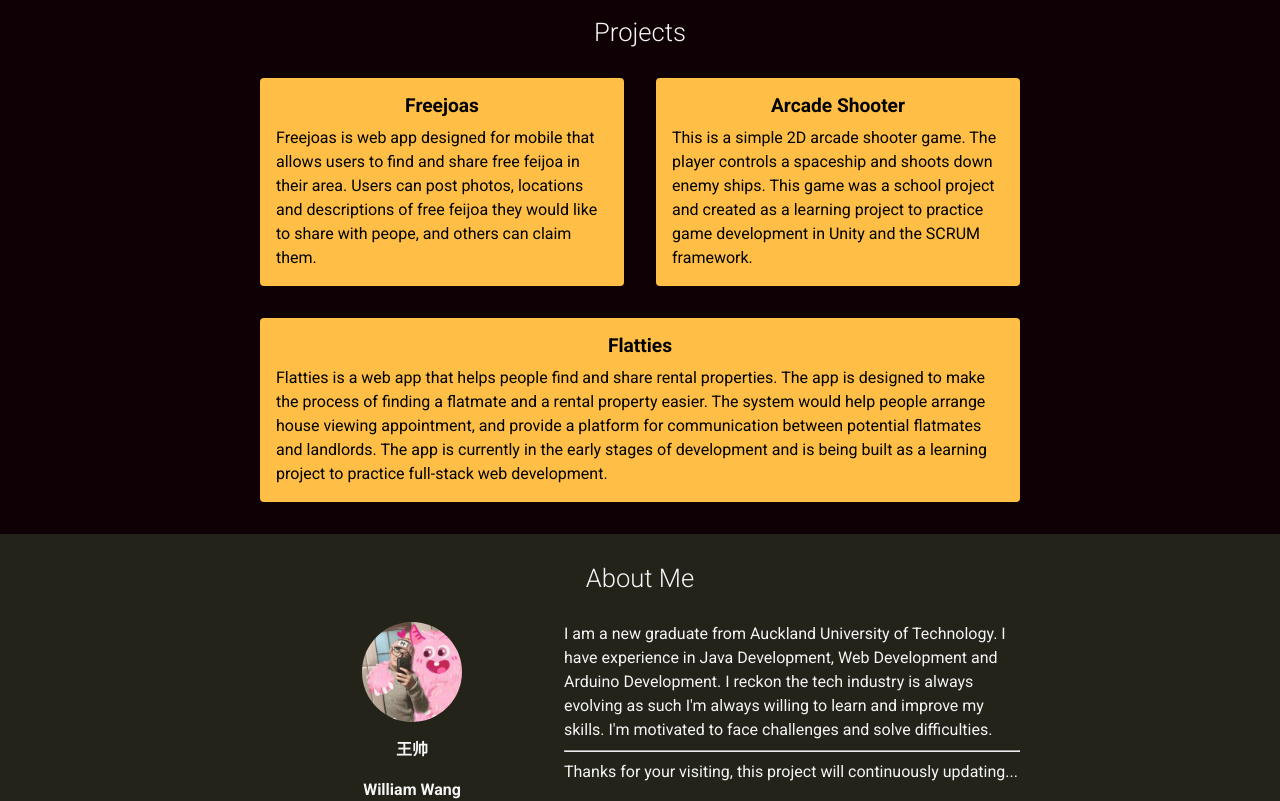
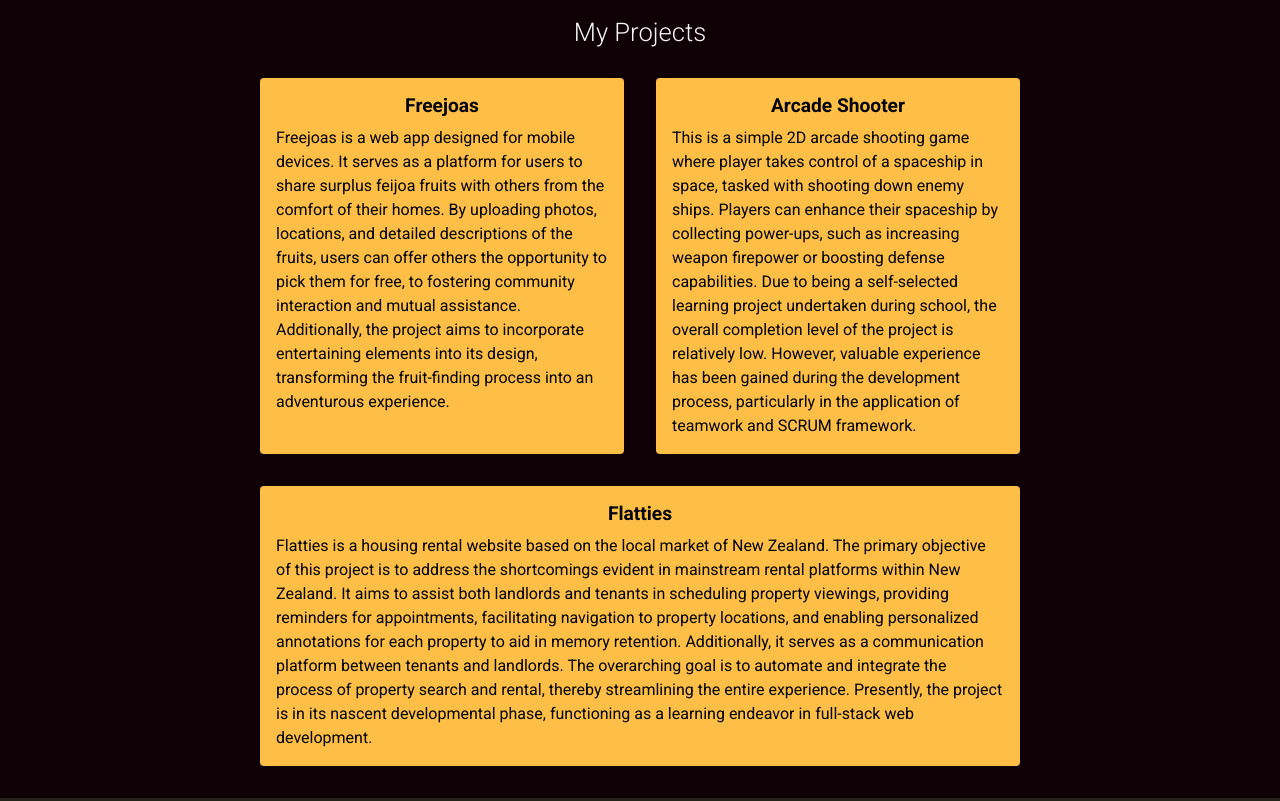
Before and after one commit to wsking233/Profile-Page, a React (Create React App) app in the folder william-profile/: page / in a window 1280 px wide. Shown: the part 1080-1881 px from the top of the page. Built offline with nearby package versions, Linux system fonts and the light colour scheme.

Commit message:
update statement and translation

```diff
--- a/william-profile/src/assets/datas/ProjectData.json
+++ b/william-profile/src/assets/datas/ProjectData.json
@@ -3,7 +3,7 @@
         {
             "title": "Freejoas",
             "status": "In progress",
-            "description": "Freejoas is web app designed for mobile that allows users to find and share free feijoa in their area. Users can post photos, locations and descriptions of free feijoa they would like to share with peope, and others can claim them.",
+            "description": "Freejoas is a web app designed for mobile devices. It serves as a platform for users to share surplus feijoa fruits with others from the comfort of their homes. By uploading photos, locations, and detailed descriptions of the fruits, users can offer others the opportunity to pick them for free, to fostering community interaction and mutual assistance. Additionally, the project aims to incorporate entertaining elements into its design, transforming the fruit-finding process into an adventurous experience.",
             "tech": [
                 "React",
                 "JavaScript",
@@ -16,7 +16,7 @@
         {
             "title": "Arcade Shooter",
             "status": "Completed",
-            "description": "This is a simple 2D arcade shooter game. The player controls a spaceship and shoots down enemy ships. This game was a school project and created as a learning project to practice game development in Unity and the SCRUM framework.",
+            "description": "This is a simple 2D arcade shooting game where player takes control of a spaceship in space, tasked with shooting down enemy ships. Players can enhance their spaceship by collecting power-ups, such as increasing weapon firepower or boosting defense capabilities. Due to being a self-selected learning project undertaken during school, the overall completion level of the project is relatively low. However, valuable experience has been gained during the development process, particularly in the application of teamwork and SCRUM framework.",
             "tech": [
                 "Unity 2D",
                 "C#"
@@ -25,7 +25,7 @@
         {
             "title": "Flatties",
             "status": "In progress",
-            "description": "Flatties is a web app that helps people find and share rental properties. The app is designed to make the process of finding a flatmate and a rental property easier. The system would help people arrange house viewing appointment, and provide a platform for communication between potential flatmates and landlords. The app is currently in the early stages of development and is being built as a learning project to practice full-stack web development.",
+            "description": "Flatties is a housing rental website based on the local market of New Zealand. The primary objective of this project is to address the shortcomings evident in mainstream rental platforms within New Zealand. It aims to assist both landlords and tenants in scheduling property viewings, providing reminders for appointments, facilitating navigation to property locations, and enabling personalized annotations for each property to aid in memory retention. Additionally, it serves as a communication platform between tenants and landlords. The overarching goal is to automate and integrate the process of property search and rental, thereby streamlining the entire experience. Presently, the project is in its nascent developmental phase, functioning as a learning endeavor in full-stack web development.",
             "tech": [
                 "React",
                 "TypeScript",
@@ -33,15 +33,16 @@
                 "Express",
                 "MongoDB",
                 "Axios",
-                "Material UI"
+                "Material UI",
+                "SCRUM"
             ]
         }
     ],
     "zh": [
         {
             "title": "Freejoas",
-            "status": "In progress",
-            "description": "Freejoas is web app designed for mobile that allows users to find and share free feijoa in their area. Users can post photos, locations and descriptions of free feijoa they would like to share with peope, and others can claim them.",
+            "status": "项目开发中",
+            "description": "Freejoas 是专为移动设备设计的Web App。它提供了一个平台，让用户在家中有富余的斐济果时可以与他人共享。用户可以通过发布斐济果的照片、位置和详细描述，向其他人免费提供采摘的机会以促进社区之间的交流与互助。另外，该项目还在寻求娱乐性的设计，让寻找斐济果的过程更像是一场冒险。",
             "tech": [
                 "React",
                 "JavaScript",
@@ -53,17 +54,18 @@
         },
         {
             "title": "Arcade Shooter",
-            "status": "Completed",
-            "description": "This is a simple 2D arcade shooter game. The player controls a spaceship and shoots down enemy ships. This game was a school project and created as a learning project to practice game development in Unity and SCRUM framework.",
+            "status": "项目已结束",
+            "description": "这是一款简易的 2D 街机射击游戏，玩家扮演一名宇宙飞船的驾驶员，任务是击落敌方飞船。玩家可以通过收集道具来增强自己的飞船，比如获取不同的武器或者防御护盾。由于该项目是在校期间进行的自主选题学习项目，整体完成度较低，但在开发过程中积累了宝贵的经验，尤其是在团队合作和SCRUM框架的应用方面。",
             "tech": [
                 "Unity 2D",
-                "C#"
+                "C#",
+                "SCRUM"
             ]
         },
         {
             "title": "Flatties",
             "status": "In progress",
-            "description": "Flatties is a web app that helps people find and share rental properties. The app is designed to make the process of finding a flatmate and a rental property easier. The system would help people arrange house viewing appointment, and provide a platform for communication between potential flatmates and landlords. The app is currently in the early stages of development and is being built as a learning project to practice full-stack web development.",
+            "description": "Flatties 是一款基于新西兰本地市场的找房租房网站。该项目的主要目标是解决新西兰本地主流租房网站存在的不足之处。其旨在协助房东和房客安排房产看房时间、提供看房提醒、导航至房产地址，并为每个房产提供个性化备注以便记忆。此外，该项目还为潜在室友和房东之间的沟通提供平台。总体目标是实现找房租房过程的自动化和一体化，从而简化整个体验。目前，该项目处于早期开发阶段，作为一个全栈 Web 开发的学习项目。",
             "tech": [
                 "React",
                 "TypeScript",
--- a/william-profile/src/assets/languages/translations.json
+++ b/william-profile/src/assets/languages/translations.json
@@ -14,7 +14,7 @@
     "my_projects": "My Projects",
 
     "about_me": "About Me",
-    "about_me_content": "I am a new graduate from Auckland University of Technology. I have experience in Java Development, Web Development and Arduino Development. I reckon the tech industry is always evolving as such I'm always willing to learn and improve my skills. I'm motivated to face challenges and solve difficulties.",
+    "about_me_content": "I graduated from Auckland University of Technology with a focus on Software Development. I studied Java, object-oriented programming, and agile development frameworks. I also independently learned C++, Arduino, C#, and Unity 2D for game development. During university, I mentored new computer science students as a peer mentor. I believe in continuous learning and improvement, which inspired me to create this website. Let's keep progressing.",
     "updating": "Thanks for your visiting, this project will continuously updating...",
 
     "contact_me": "Contact Me",
@@ -33,11 +33,11 @@
 
     "my_skills": "我的技能",
 
-    "my_projects": "我的项目",
+    "my_projects": "项目经历",
 
     "about_me": "关于我",
-    "about_me_content": "I am a software developer with a passion for creating innovative solutions. I have experience in web development, mobile app development, and software engineering. I am always looking for new challenges and opportunities to learn and grow.",
-    "updating": "感谢您的关注，我的项目任在持续更新中...",
+    "about_me_content": "我毕业于奥克兰理工大学，主修软件开发。在大学期间深入的学习了Java和面向对象编程理论和团队开发的敏捷型开发框架。同时出于个人兴趣，我独立学习了C++ 与Arduino开发，还有使用C#和Unity 2D的游戏开发。此外，在大学期间曾任职于本学院作为Peer Mentor辅导计算机新生的编程作业。 科技行业不断的变化和升级，面对挑战、克服困难，是每一个程序员都要习惯的日常。保持积极的学习态度，不断提升自己，这是我创建这个网站的初衷。愿我们都能无限进步。",
+    "updating": "感谢您的关注，我的项目仍在持续更新中...",
 
 
     "contact_me": "联系方式",
--- a/william-profile/src/components/Project.js
+++ b/william-profile/src/components/Project.js
@@ -1,5 +1,8 @@
 import React from 'react';
 import projects from '../assets/datas/ProjectData.json';
+import translations from '../assets/languages/translations.json';
+import { useLanguage } from './LanguageContext';
+
 
 
 function ProjectCard(props) {
@@ -13,14 +16,16 @@ function ProjectCard(props) {
 }
 
 function Project() {
+    const { language } = useLanguage();
+
     return (
         <section id='project' className='projectContainer'>
             <div className='maxContainer innerStyle'>
-                <h3 className='scetionTitle'>Projects</h3>
+                <h3 className='scetionTitle'>{translations[language].my_projects}</h3>
 
                 <div className='projectCardsHolder'>
 
-                    {projects["en"].map((project, index) => {
+                    {projects[language].map((project, index) => {
                         return (
                             <ProjectCard data={project} key={index} />
                         );
--- a/william-profile/src/components/SkillSet.js
+++ b/william-profile/src/components/SkillSet.js
@@ -1,9 +1,11 @@
 import React from 'react';
 import './layout.css';
+import SkillSetData from '../assets/datas/SkillSetData.json';
+import translations from '../assets/languages/translations.json';
+import { useLanguage } from './LanguageContext';
 import PsychologyIcon from '@mui/icons-material/Psychology';
 import CodeIcon from '@mui/icons-material/Code';
 import WebIcon from '@mui/icons-material/Web';
-import SkillSetData from '../assets/datas/SkillSetData.json';
 import CallMergeIcon from '@mui/icons-material/CallMerge';
 
 
@@ -46,10 +48,13 @@ function SkillCard(props) {
 
 function SkillSet() {
 
+    const { language } = useLanguage();
+
+
     return (
         <section id="skillset" className='skillSetContainer'>
             <div className='maxContainer innerStyle'>
-                <h3 className='scetionTitle'>My Skills</h3>
+                <h3 className='scetionTitle'>{translations[language].my_skills}</h3>
                 <div className='cardsHolder'>
                     {SkillSetData.map((skill) => {
                         return (
```
